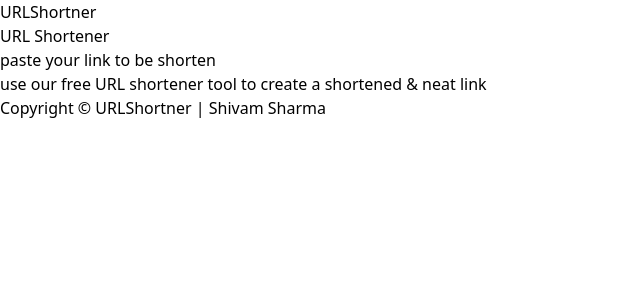
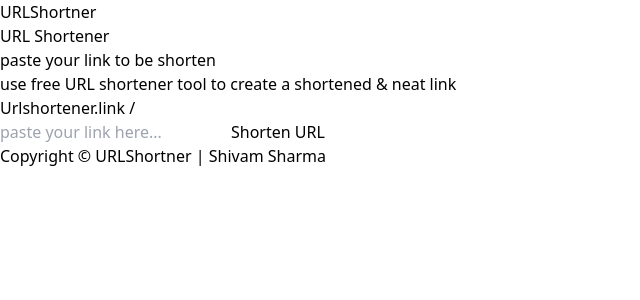
Before and after one commit to shivam-sharma7/url-shortner, a React (Vite) app in the folder client/: page / in a window 1280 px wide. Shown: the top 300 px of the page, without its empty margins (0-640 px from the left). Built offline with nearby package versions, Linux system fonts and the light colour scheme.

Commit message:
create url input form and button

```diff
--- a/client/src/components/Container/FormContainer.tsx
+++ b/client/src/components/Container/FormContainer.tsx
@@ -1,12 +1,29 @@
-
+import { useState } from 'react'
 
 const FormContainer = () => {
+  const [shortenedUrl, setShortenedUrl] = useState('')
   return (
     <div className="container mx-auto p-2">
-        <div className="bg-[url('../src/assets/bg-img.jpg')]  my-8 rounded-full bg-cover">
+        <div className="bg-[url('../src/assets/bg-img.jpg')] bg-center my-8 pb-5 rounded-xl bg-cover">
            <h1 className="text-white text-center text-4xl p-4 font-medium">URL Shortener</h1>
            <p className="text-white text-center text-2xl pb-2">paste your link to be shorten </p>
-           <p className="text-white text-center pb-2">use our free URL shortener tool to create a shortened & neat link</p>
+           <p className="text-white text-center pb-5">use free URL shortener tool to create a shortened & neat link</p>
+           <form>
+            <div className="flex">
+              <div className="relative w-full">
+                <div className="absolute text-gray-800 my-4 mx-1 font-bold">Urlshortener.link / </div>
+                <input
+                  type="text"
+                  className="w-full p-4 ps-36 rounded-lg"
+                  placeholder="paste your link here..."
+                  value={shortenedUrl}
+                  onChange={(e) => setShortenedUrl(e.target.value)}
+                  />
+                  <button type="submit" className="absolute top-0 end-0
+                  bg-green-600 hover:bg-blue-700 p-4 rounded overflow-hidden">Shorten URL</button>
+              </div>
+            </div>
+           </form>
         </div>
     </div>
   )
```
